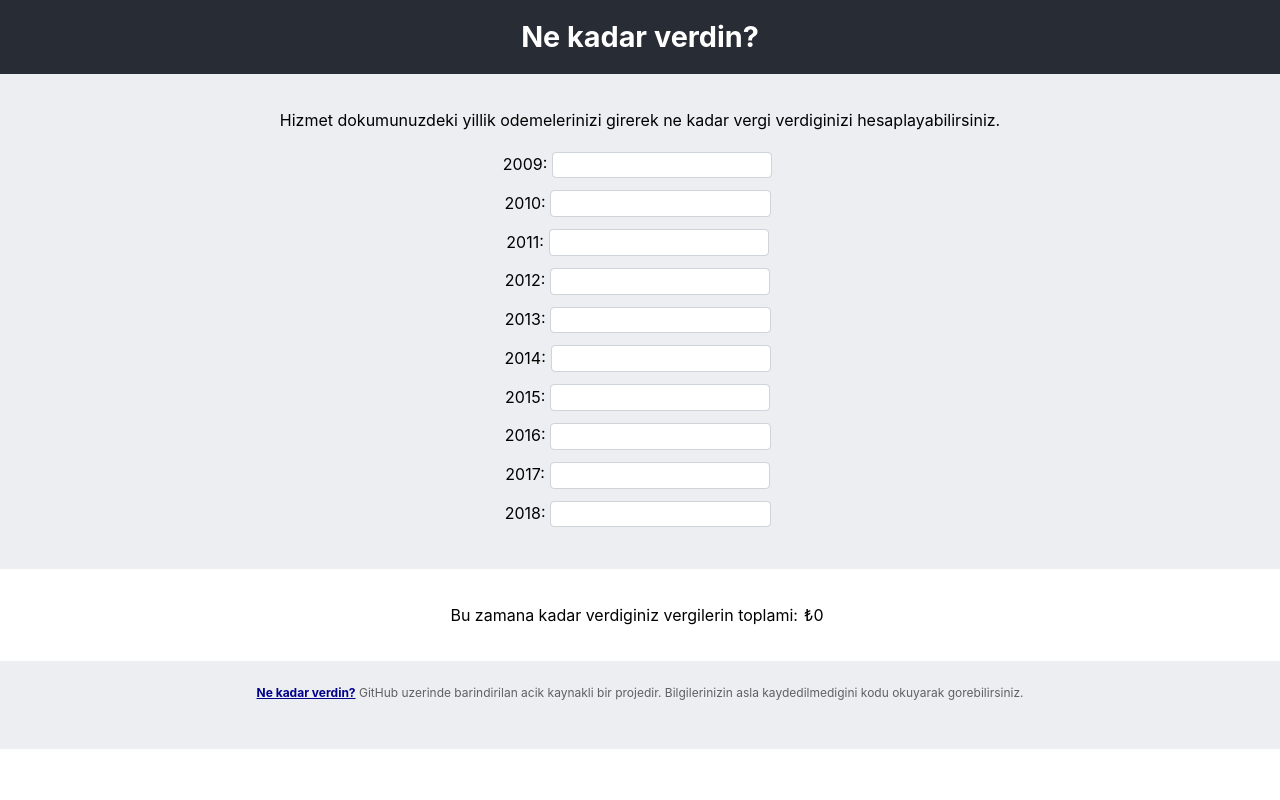
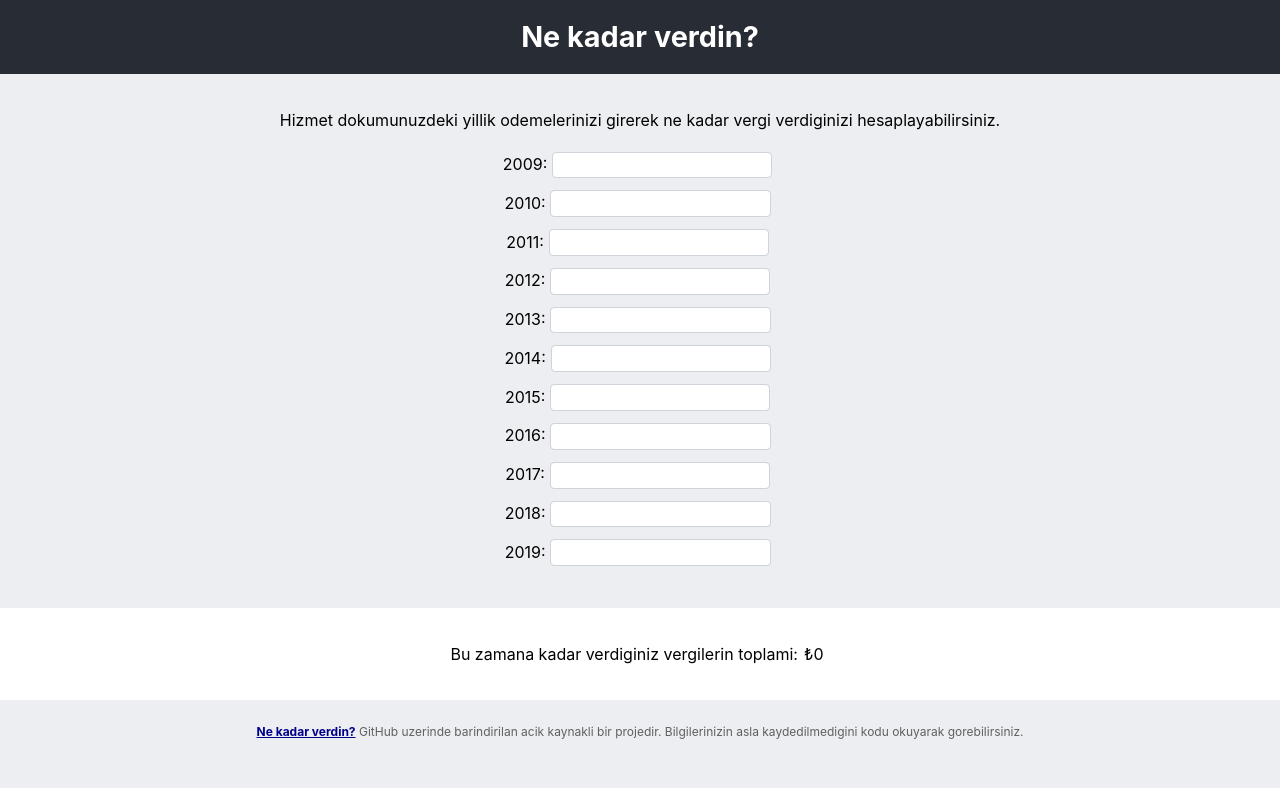
Before and after one commit to hypeserver/ne-kadar-verdin, a React (Create React App) app: page / in a window 1280 px wide. Built offline with nearby package versions, Linux system fonts and the light colour scheme.

Commit message:
add 2019 brackets

```diff
--- a/src/Calculator/util.js
+++ b/src/Calculator/util.js
@@ -1,4 +1,10 @@
 export const brackets = {
+  2019: {
+    18000: 0.15,
+    22000: 0.2,
+    58000: 0.27,
+    "last": 0.35,
+  },
   2018: {
     14800: 0.15,
     19200: 0.2,
```
